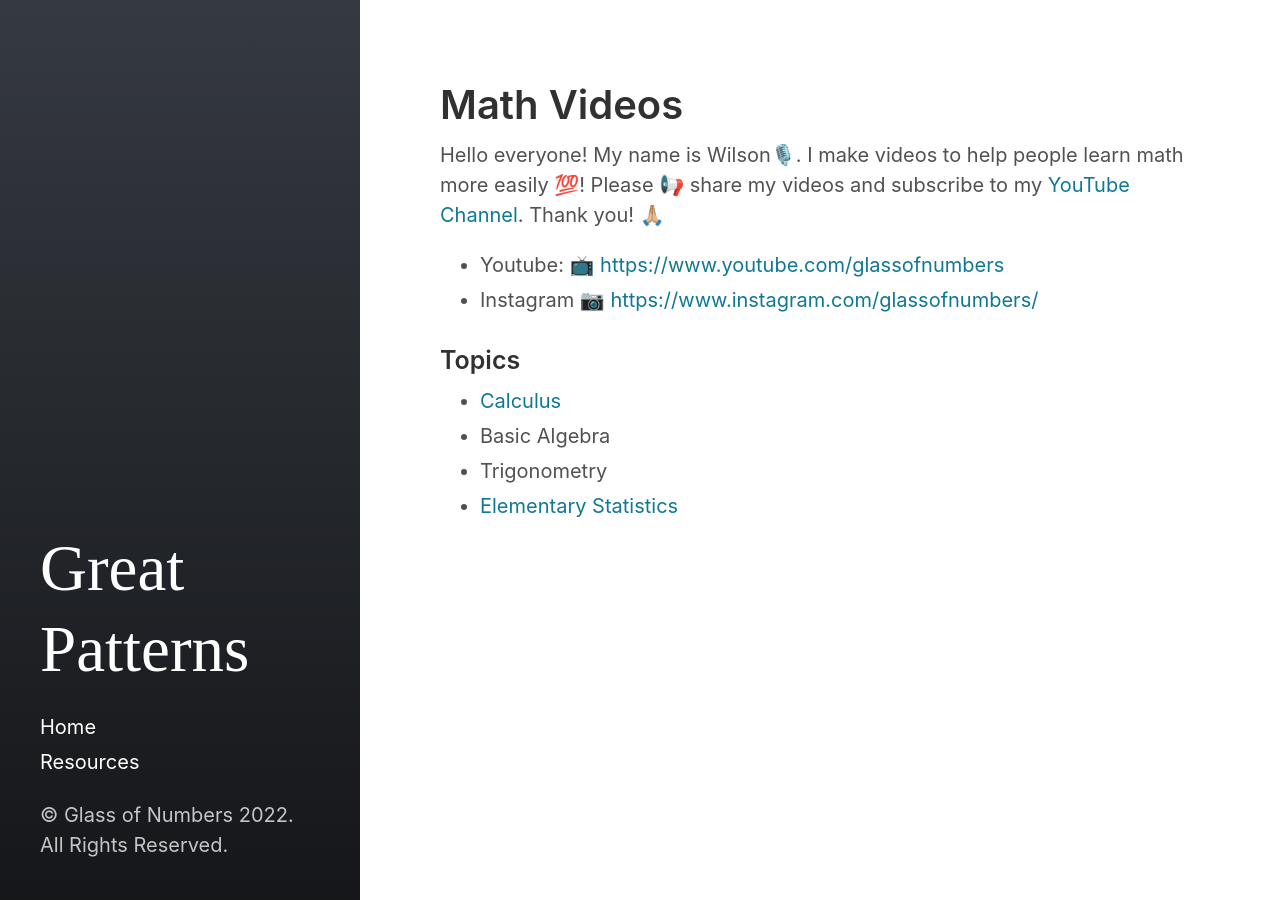
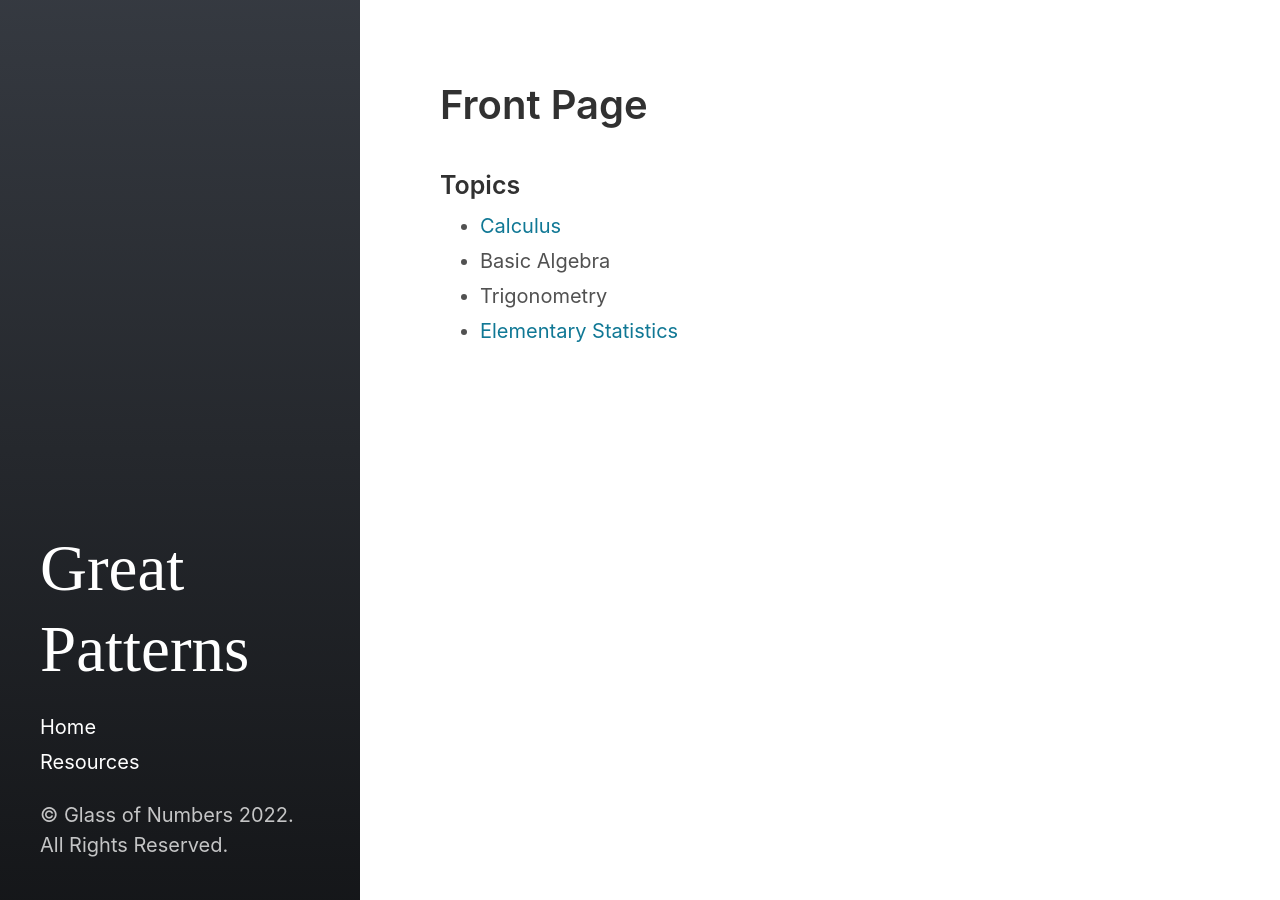
Before and after one commit to greatpatterns/greatpatterns.github.io, a Jekyll site: the page built from _posts/2022-09-08-front-page.md, in a window 1280 px wide. Built offline with Jekyll 4.4.1, drawn with Linux system fonts in a browser that asks for light colours.

Commit message:
Update 2022-09-08-front-page.md

```diff
--- a/_posts/2022-09-08-front-page.md
+++ b/_posts/2022-09-08-front-page.md
@@ -1,17 +1,8 @@
 ---
 layout: page
-title: Math Videos
+title:
 excerpt_separator:  <!--more-->
 ---
-
-Hello everyone! My name is Wilson🎙️. I make videos to help people learn math more easily 💯! Please 📢 share my videos and subscribe to my <a href="https://www.youtube.com/glassofnumbers" target="_blank">YouTube Channel</a>. Thank you! 🙏🏼
-
-- Youtube: 📺 <a href="https://www.youtube.com/glassofnumbers" target="_blank">https://www.youtube.com/glassofnumbers</a>
-- Instagram 📷 <a href="https://www.instagram.com/glassofnumbers/" target="_blank">https://www.instagram.com/glassofnumbers/</a>
-
-
-
-
 
 ### Topics
 
```
